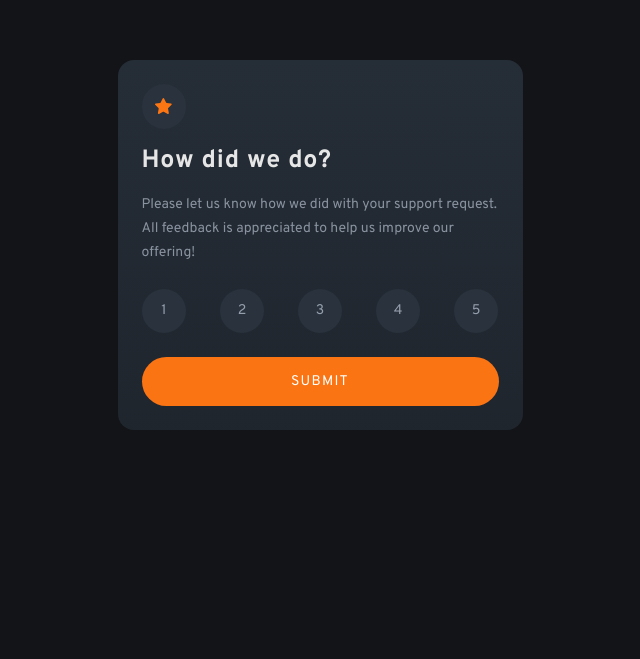
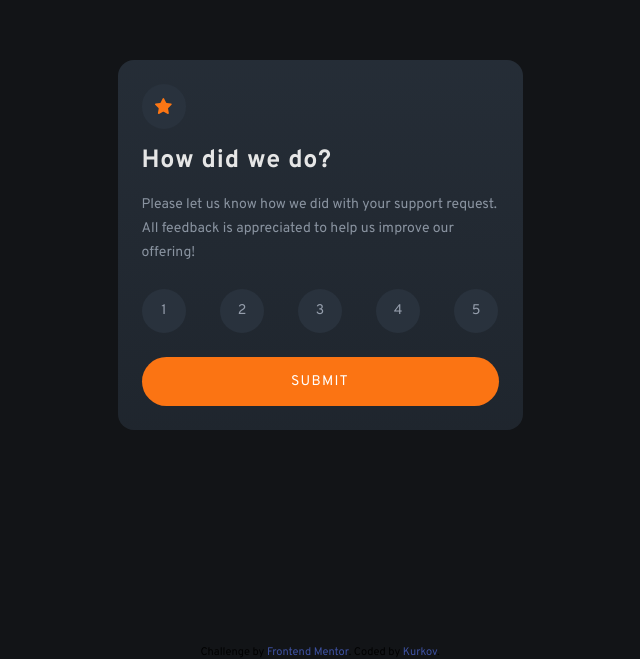
Before and after one commit to Kurkov11/interactive-rating, a plain HTML site: page index.html in a window 1280 px wide. Shown: the part 155-814 px from the top of the page, without its empty margins (320-960 px from the left). Drawn offline with Linux system fonts and the light colour scheme.

Commit message:
attribution-update

```diff
--- a/index.html
+++ b/index.html
@@ -41,26 +41,10 @@
   </div>
 
 
-
-  <!-- Rating state end -->
-
-  <!-- Thank you state start -->
-  <!--
-  You selected  !Add rating here!  out of 5
-
-  Thank you!
-
-  We appreciate you taking the time to give a rating. If you ever need more support,
-  don’t hesitate to get in touch!
-
-  !Thank you state end!
-
-
   <div class="attribution">
     Challenge by <a href="https://www.frontendmentor.io?ref=challenge" target="_blank">Frontend Mentor</a>.
-    Coded by <a href="#">Your Name Here</a>.
+    Coded by <a href="https://www.frontendmentor.io/profile/Kurkov11">Kurkov</a>.
   </div>
-  -->
   <script src="index.js"></script>
 </body>
 </html>
```
